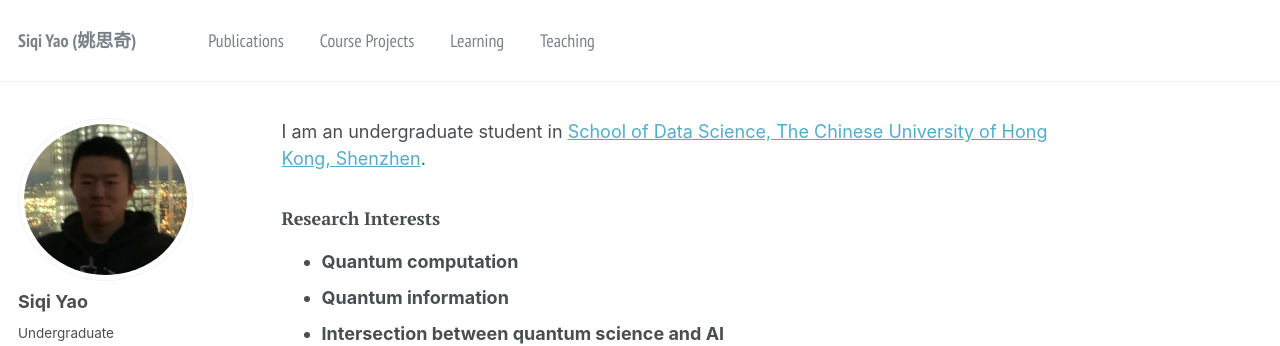
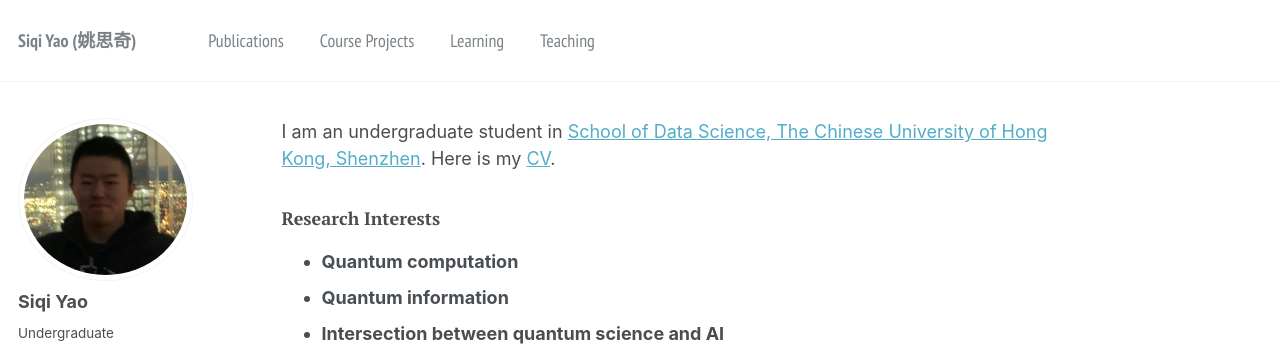
Before and after one commit to YaoSiqi2003/YaoSiqi2003.github.io, a Jekyll site: the page built from _pages/about.md, in a window 1280 px wide. Shown: the top 346 px of the page. Built offline with Jekyll 4.4.1, drawn with Linux system fonts in a browser that asks for light colours; some web fonts are replaced.

Commit message:
Add new file

```diff
--- a/_pages/about.md
+++ b/_pages/about.md
@@ -8,7 +8,7 @@ redirect_from:
   - /about.html
 ---
 
-<p>I am an undergraduate student in <a href="https://sds.cuhk.edu.cn/en">School of Data Science, The Chinese University of Hong Kong, Shenzhen</a>.</p>
+<p>I am an undergraduate student in <a href="https://sds.cuhk.edu.cn/en">School of Data Science, The Chinese University of Hong Kong, Shenzhen</a>. Here is my <a href="/files1/Resume.pdf">CV</a>.</p>
 
 <!-- <p>My research interest lies in <strong>generative models</strong>, <strong>quantum computing</strong> and <strong>quantum information</strong>.</p> -->
 
```
Also changed, not shown: 1 other file.
